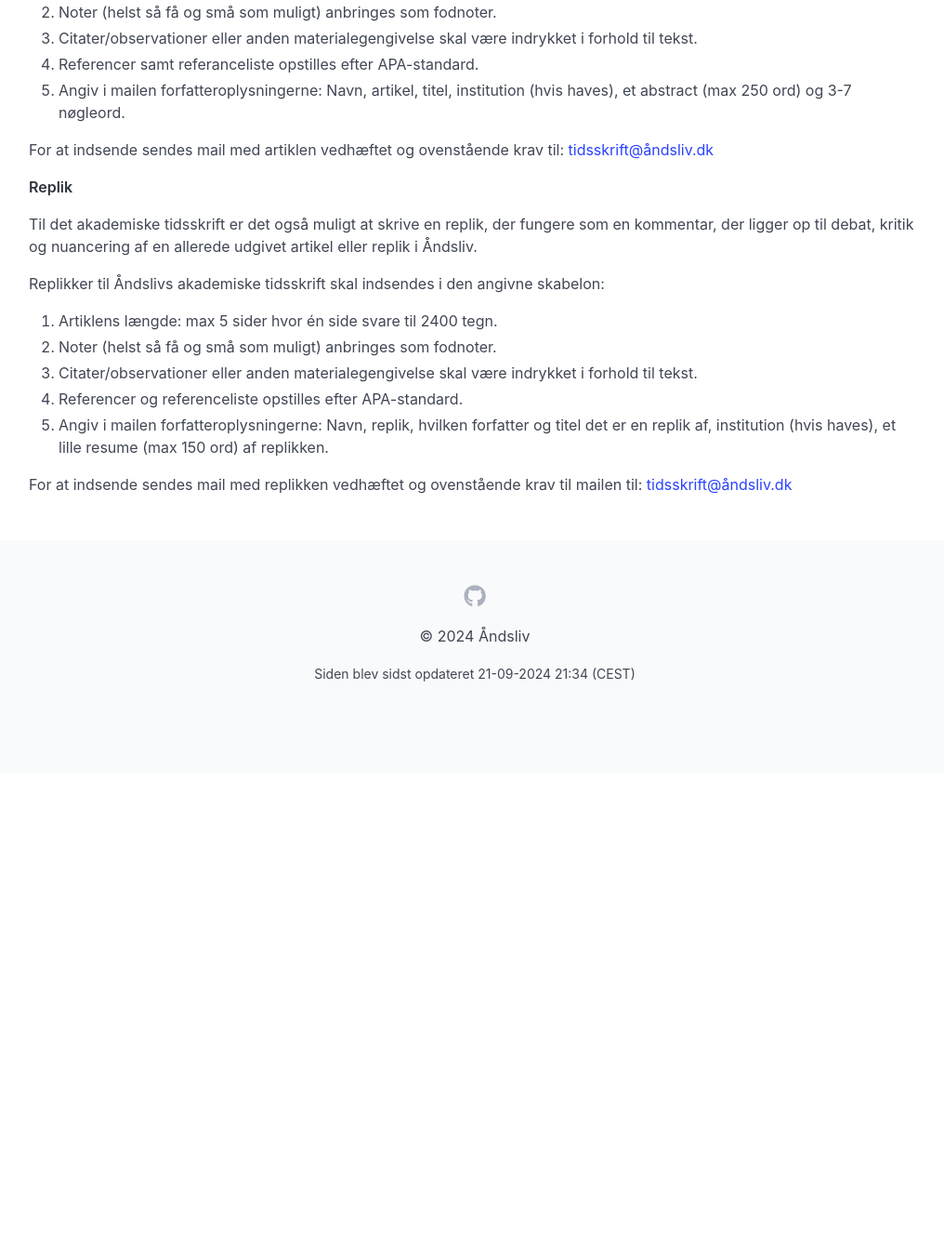
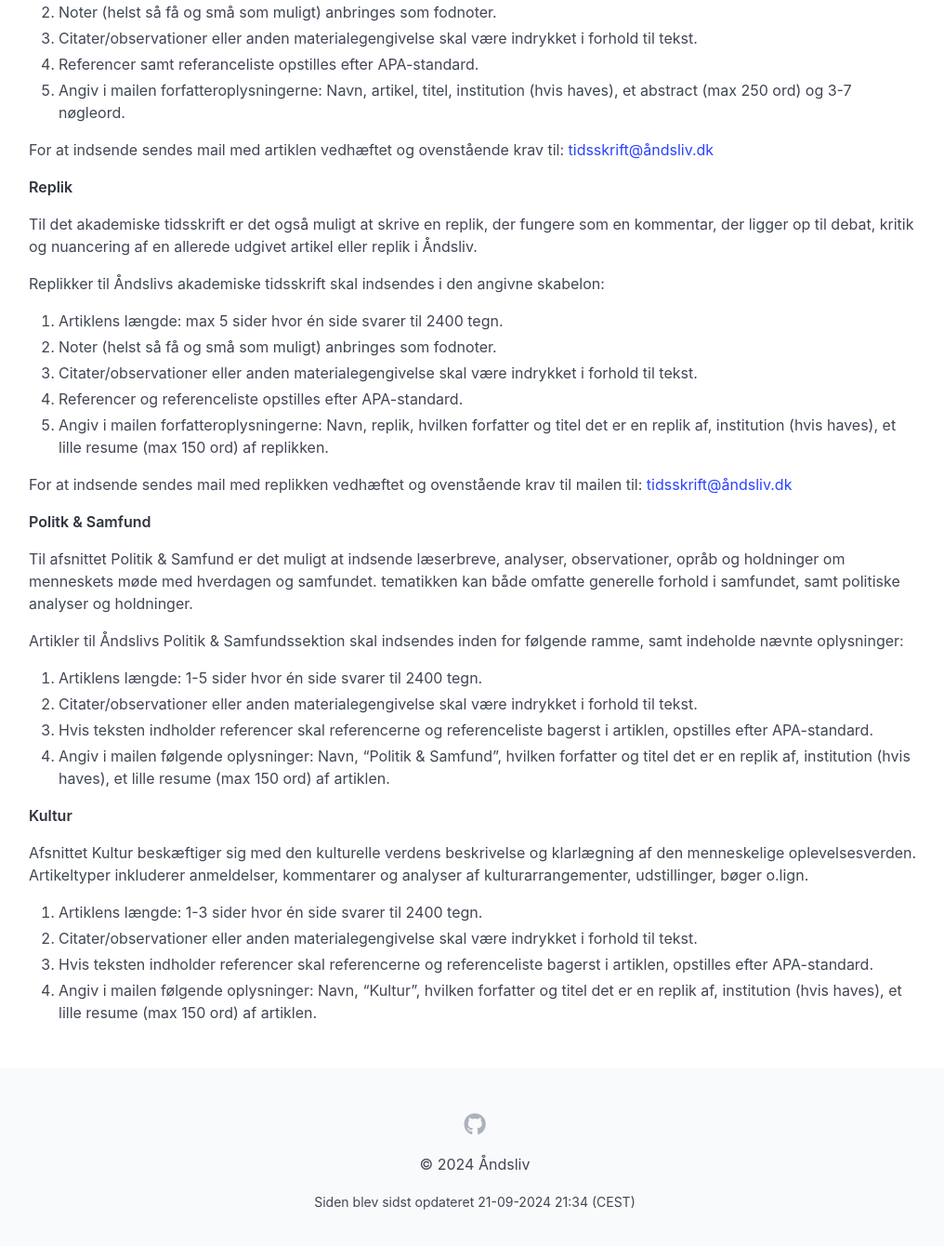
Before and after one commit to Aandsliv/aandsliv, a Jekyll site: the page built from src/indsendelser.md, in a window 1280 px wide and 1400 px high, scrolled down 684 px. Shown: the top 1340 px of the window at 93% size, without its empty margins (129-1145 px from the left). Built offline with Jekyll 4.4.1, drawn with Linux system fonts in a browser that asks for light colours; before the commit the page ends 1516 px from its top, so only the background shows below that; some of the changed text lies outside the part shown.

Commit message:
Update indsendelser.md (#126)

```diff
--- a/src/indsendelser.md
+++ b/src/indsendelser.md
@@ -16,7 +16,7 @@ En akademisk artikel har til formål at beskrive og undersøge verden ud fra vid
 
 Artikler til Åndslivs akademiske tidsskrift skal indsendes i den angivne skabelon:
 
-1.  Artiklens længde: max 16 sider hvor én side svare til 2400 tegn.
+1.  Artiklens længde: max 16 sider hvor én side svarer til 2400 tegn.
 2. Noter (helst så få og små som muligt) anbringes som fodnoter.
 3. Citater/observationer eller anden materialegengivelse skal være indrykket i forhold til tekst.
 4. Referencer samt referanceliste opstilles efter APA-standard.
@@ -31,10 +31,32 @@ Til det akademiske tidsskrift er det også muligt at skrive en replik, der funge
 
 Replikker  til Åndslivs akademiske tidsskrift skal indsendes i den angivne skabelon:
 
-1. Artiklens længde: max 5 sider hvor én side svare til 2400 tegn.
+1. Artiklens længde: max 5 sider hvor én side svarer til 2400 tegn.
 2. Noter (helst så få og små som muligt) anbringes som fodnoter.
 3. Citater/observationer eller anden materialegengivelse skal være indrykket i forhold til tekst.
 4. Referencer og referenceliste opstilles efter APA-standard.
 5. Angiv i mailen forfatteroplysningerne: Navn, replik, hvilken forfatter og titel det er en replik af, institution (hvis haves), et lille resume (max 150 ord) af replikken.
 
 For at indsende sendes mail med replikken vedhæftet og ovenstående krav til mailen til: [tidsskrift@åndsliv.dk](mailto:tidsskrift@åndsliv.dk)
+
+
+**Politk & Samfund**
+
+Til afsnittet Politik & Samfund er det muligt at indsende læserbreve, analyser, observationer, opråb og holdninger om menneskets møde med hverdagen og samfundet. tematikken kan både omfatte generelle forhold i samfundet, samt politiske analyser og holdninger.
+
+Artikler til Åndslivs Politik & Samfundssektion skal indsendes inden for følgende ramme, samt indeholde nævnte oplysninger:
+
+1. Artiklens længde: 1-5 sider hvor én side svarer til 2400 tegn.
+2. Citater/observationer eller anden materialegengivelse skal være indrykket i forhold til tekst.
+3. Hvis teksten indholder referencer skal referencerne og  referenceliste bagerst i artiklen, opstilles efter APA-standard.
+4. Angiv i mailen følgende oplysninger: Navn, "Politik & Samfund", hvilken forfatter og titel det er en replik af, institution (hvis haves), et lille resume (max 150 ord) af artiklen.
+
+
+**Kultur**
+
+Afsnittet Kultur beskæftiger sig med den kulturelle verdens beskrivelse og klarlægning af den menneskelige oplevelsesverden. Artikeltyper inkluderer anmeldelser, kommentarer og analyser af kulturarrangementer, udstillinger, bøger o.lign.
+
+1. Artiklens længde: 1-3 sider hvor én side svarer til 2400 tegn.
+2. Citater/observationer eller anden materialegengivelse skal være indrykket i forhold til tekst.
+3. Hvis teksten indholder referencer skal referencerne og  referenceliste bagerst i artiklen, opstilles efter APA-standard.
+4. Angiv i mailen følgende oplysninger: Navn, "Kultur", hvilken forfatter og titel det er en replik af, institution (hvis haves), et lille resume (max 150 ord) af artiklen.
```
